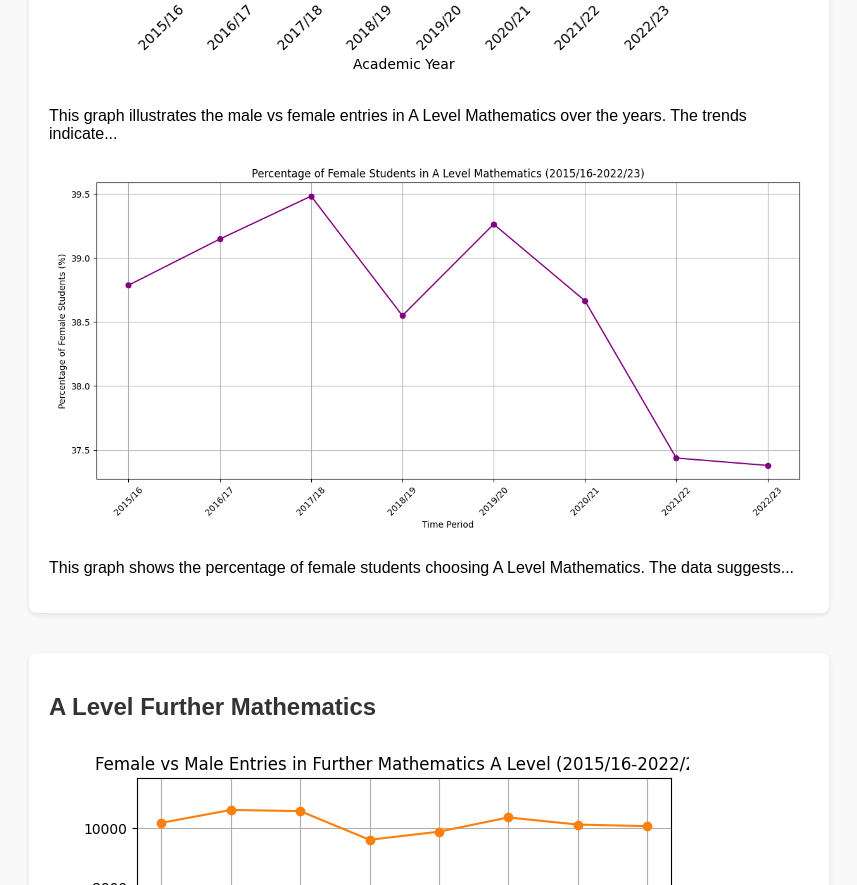
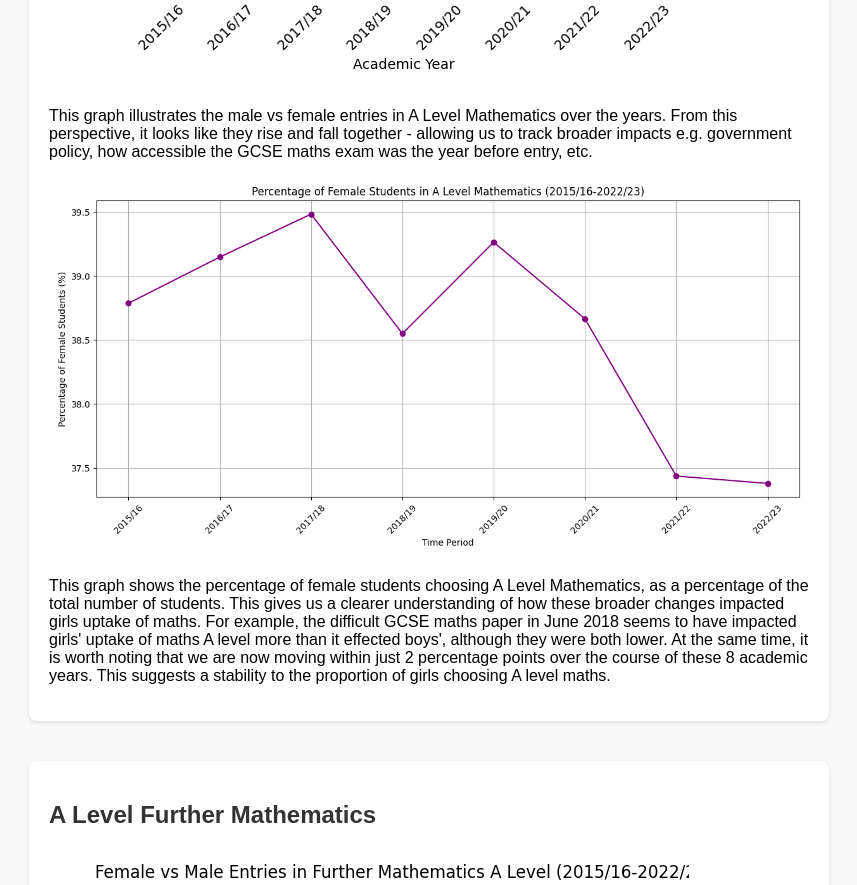
Before and after one commit to graceg2000/graceg2000.github.io, a plain HTML site: page index.html in a window 1280 px wide. Shown: the part 621-1506 px from the top of the page, without its empty margins (211-1068 px from the left). Drawn offline with Linux system fonts and the light colour scheme.

Commit message:
Update index.html

```diff
--- a/index.html
+++ b/index.html
@@ -16,10 +16,17 @@
         <section>
             <h2>A Level Mathematics</h2>
             <img src="gender_maths.png" alt="Male vs Female A Level Maths Entries">
-            <p>This graph illustrates the male vs female entries in A Level Mathematics over the years. The trends indicate...</p>
+            <p>This graph illustrates the male vs female entries in A Level Mathematics over the years. From this perspective,
+                it looks like they rise and fall together - allowing us to track broader impacts e.g. government policy,
+                how accessible the GCSE maths exam was the year before entry, etc.</p>
 
             <img src="percentage_maths.png" alt="Percentage of Females Choosing Maths A Level">
-            <p>This graph shows the percentage of female students choosing A Level Mathematics. The data suggests...</p>
+            <p>This graph shows the percentage of female students choosing A Level Mathematics, as a percentage of the total number
+                of students. This gives us a clearer understanding of how these broader changes impacted girls uptake of maths.
+                For example, the difficult GCSE maths paper in June 2018 seems to have impacted girls' uptake of maths A level
+                more than it effected boys', although they were both lower. At the same time, it is worth noting that we are
+                now moving within just 2 percentage points over the course of these 8 academic years. This suggests a stability
+                to the proportion of girls choosing A level maths. </p>
         </section>
 
         <!-- Section for A Level Further Mathematics -->
```
